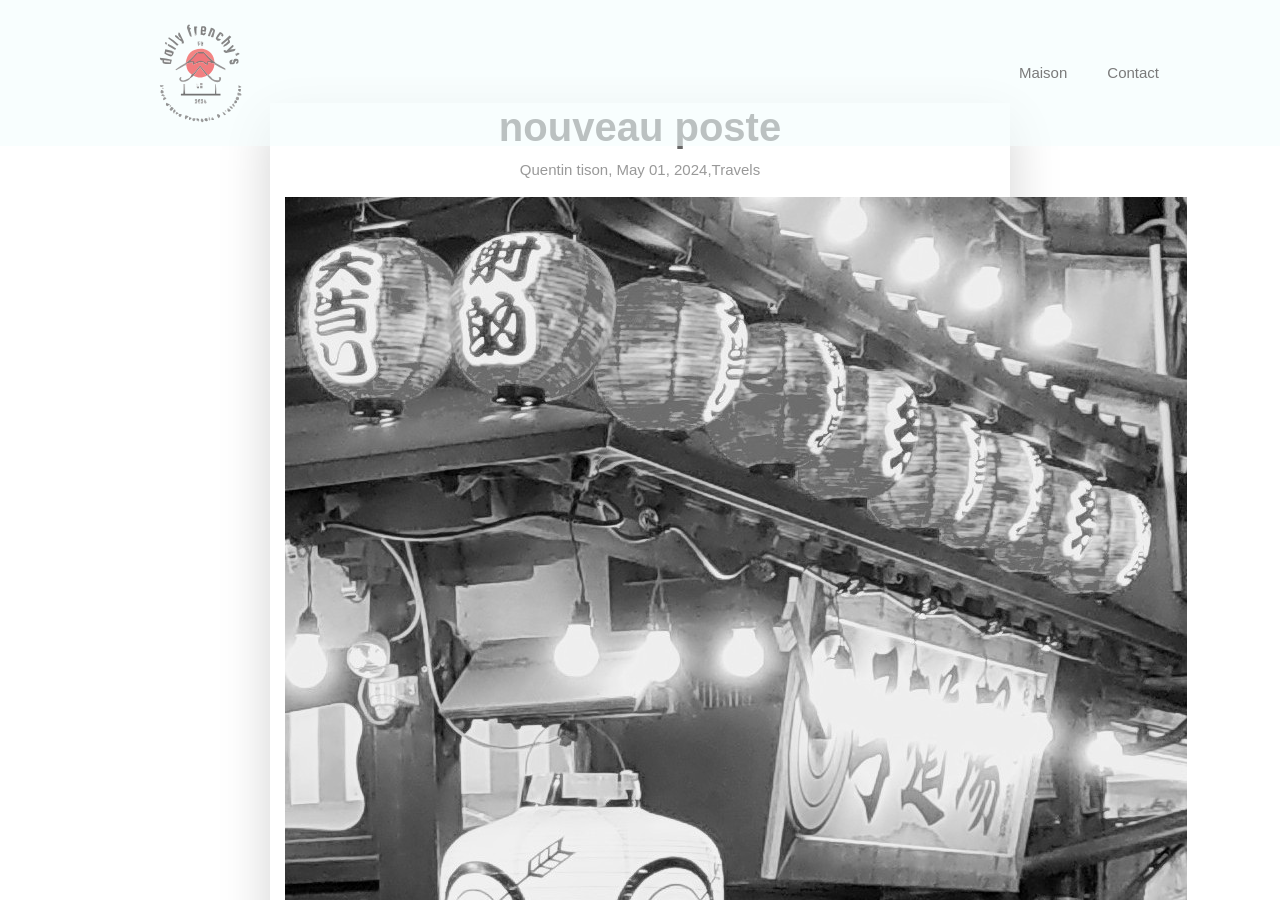
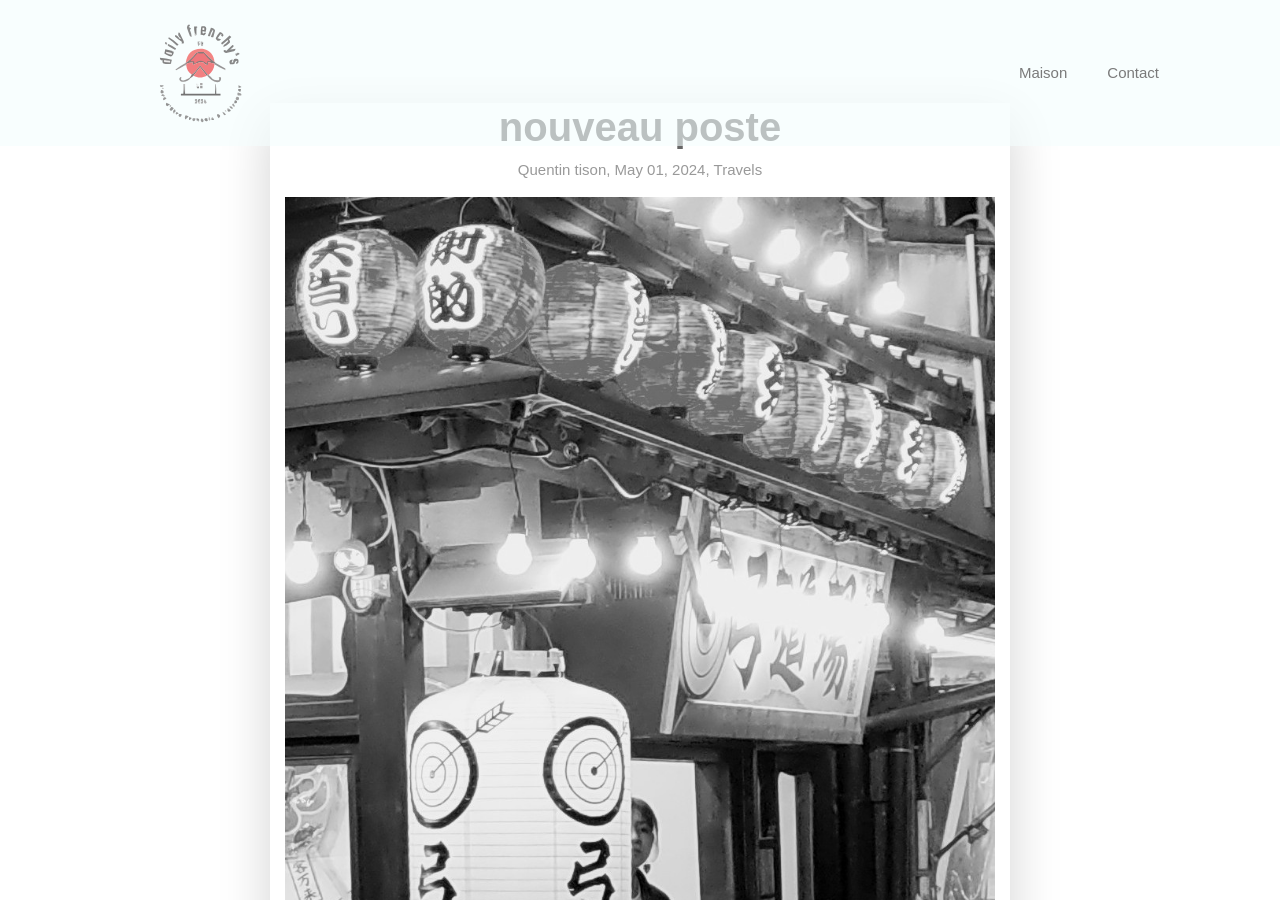
Before and after one commit to dailyfrenchy/news, a Jekyll site: the page built from _posts/2024-05-01-premier-article.md, in a window 1280 px wide and 900 px high. Built offline with Jekyll 4.4.1, drawn with Linux system fonts in a browser that asks for light colours; some web fonts are replaced.

Commit message:
Update post.html

```diff
--- a/_layouts/post.html
+++ b/_layouts/post.html
@@ -13,7 +13,7 @@ layout : default
         <h2 class="justify-content-center">{{ page.title }}</h2>
 
         <!--     partie    auteur / date / tag  -->
-        <div class="mb-3 post-meta d-flex justify-content-center">
+        <div class="mb-3 post-meta justify-content-center">
           {% if page.author %}
           <a href="{{ 'author/' | relative_url }}{{ page.author | slugify }}">{{ page.author | capitalize }}</a>{%endif%},
           {{ page.date | date: '%b %d, %Y' }},
@@ -29,7 +29,7 @@ layout : default
         {% if page.image %}
           <div class="imageBlock">
             <a class="showImage">
-              <img src="{{ page.image | relative_url }}" class=" max-width: 100%;  mb-4" alt="{{ page.title }} ">
+              <img src="{{ page.image | relative_url }}" class="float-md-right w-100 mb-4 w25 h25" alt="{{ page.title }} ">
                 <div id="mask">
                   <div id="boxes">
                     <div class="inner">
@@ -56,7 +56,7 @@ layout : default
         {% if page.image2 %}
           <div class="imageBlock2">
             <a class="showImage2">
-              <img src="{{ page.image2 | relative_url }}" class=" max-width: 100%;  mb-4" alt="{{ page.title }} ">
+              <img src="{{ page.image2 | relative_url }}" class="float-md-right w-100 mb-4 w25 h25" alt="{{ page.title }} ">
                 <div id="mask2">
                   <div id="boxes2">
                     <div class="inner2">
@@ -78,7 +78,7 @@ layout : default
         {% if page.image3 %}
           <div class="imageBlock3">
             <a class="showImage3">
-              <img src="{{ page.image3 | relative_url }}" class="max-width: 100%;  mb-4" alt="{{ page.title }} ">
+              <img src="{{ page.image3 | relative_url }}"float-md-right w-100 mb-4 w25 h25" alt="{{ page.title }} ">
                 <div id="mask3">
                   <div id="boxes3">
                     <div class="inner3">
@@ -100,7 +100,7 @@ layout : default
         {% if page.image4 %}
           <div class="imageBlock4">
             <a class="showImage4">
-              <img src="{{ page.image4 | relative_url }}" class="max-width: 100%;  mb-4" alt="{{ page.title }} ">
+              <img src="{{ page.image4 | relative_url }}"float-md-right w-100 mb-4 w25 h25" alt="{{ page.title }} ">
                 <div id="mask4">
                   <div id="boxes4">
                     <div class="inner4">
@@ -122,7 +122,7 @@ layout : default
         {% if page.image5 %}
           <div class="imageBlock5">
             <a class="showImage5">
-              <img src="{{ page.image5 | relative_url }}" class="Smax-width: 100%;  mb-4" alt="{{ page.title }} ">
+              <img src="{{ page.image5 | relative_url }}" class="float-md-right w-100 mb-4 w25 h25" alt="{{ page.title }} ">
                 <div id="mask5">
                   <div id="boxes5">
                     <div class="inner5">
```
